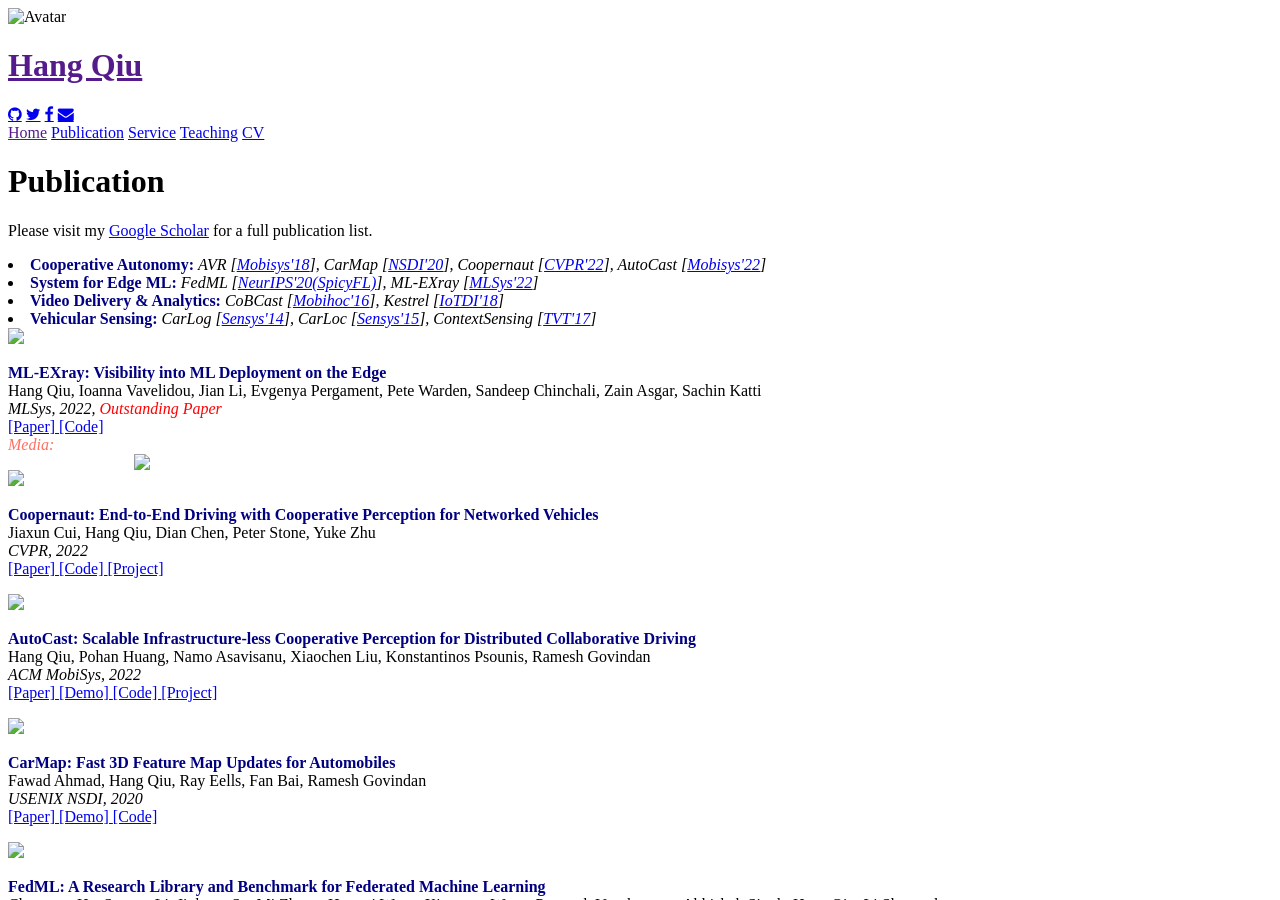
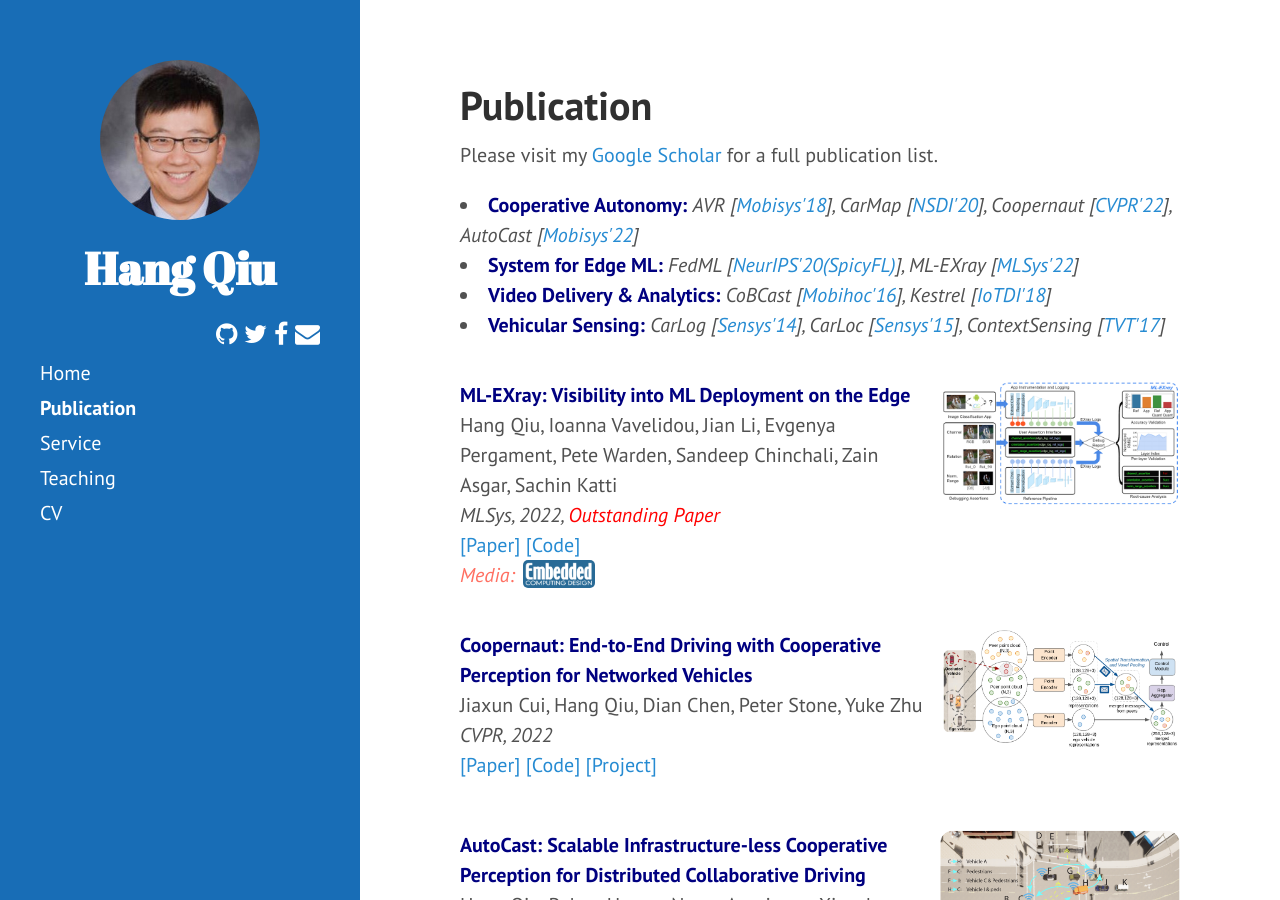
Before and after one commit to hangqiu/hangqiu.github.io, a Jekyll site: the page built from publication.html, in a window 1280 px wide and 900 px high. Built offline with Jekyll 4.4.1, drawn with Linux system fonts in a browser that asks for light colours; a style sheet for code colours, icons or effects is not loaded.

Commit message:
base url

```diff
--- a/404.html
+++ b/404.html
@@ -6,5 +6,5 @@
 
 <div class="page">
   <h1 class="page-title">404: Page not found</h1>
-  <p class="lead">Sorry, we've misplaced that URL or it's pointing to something that doesn't exist. <a href="{{ site.baseurl }}">Head back home</a> to try finding it again.</p>
+  <p class="lead">Sorry, we've misplaced that URL or it's pointing to something that doesn't exist. <a href="{{ site.baseurl }}/">Head back home</a> to try finding it again.</p>
 </div>
--- a/_config.yml
+++ b/_config.yml
@@ -10,7 +10,7 @@
 # Setup
 title:            Hang Qiu
 url:              https://hangqiu.github.io
-baseurl:          /
+baseurl:
 
 #author:
 #  name:           'Mark Otto'
--- a/_includes/head.html
+++ b/_includes/head.html
@@ -15,18 +15,18 @@
   </title>
 
   <!-- CSS -->
-  <link rel="stylesheet" href="{{ site.baseurl }}public/css/mine.css">
+  <link rel="stylesheet" href="{{ site.baseurl }}/public/css/mine.css">
   <link rel="stylesheet" href="https://cdnjs.cloudflare.com/ajax/libs/font-awesome/4.7.0/css/font-awesome.min.css">
   <link rel="stylesheet" href="https://cdn.jsdelivr.net/gh/jpswalsh/academicons@1/css/academicons.min.css">
 
-  <link rel="stylesheet" href="{{ site.baseurl }}public/css/poole.css">
-  <link rel="stylesheet" href="{{ site.baseurl }}public/css/syntax.css">
-  <link rel="stylesheet" href="{{ site.baseurl }}public/css/hyde.css">
+  <link rel="stylesheet" href="{{ site.baseurl }}/public/css/poole.css">
+  <link rel="stylesheet" href="{{ site.baseurl }}/public/css/syntax.css">
+  <link rel="stylesheet" href="{{ site.baseurl }}/public/css/hyde.css">
   <link rel="stylesheet" href="http://fonts.googleapis.com/css?family=PT+Sans:400,400italic,700|Abril+Fatface">
 
   <!-- Icons -->
-  <link rel="apple-touch-icon-precomposed" sizes="144x144" href="{{ site.baseurl }}public/apple-touch-icon-144-precomposed.png">
-                                 <link rel="shortcut icon" href="{{ site.baseurl }}public/favicon.ico">
+  <link rel="apple-touch-icon-precomposed" sizes="144x144" href="{{ site.baseurl }}/public/apple-touch-icon-144-precomposed.png">
+                                 <link rel="shortcut icon" href="{{ site.baseurl }}/public/favicon.ico">
 
   <!-- RSS -->
   <link rel="alternate" type="application/rss+xml" title="RSS" href="/atom.xml">
--- a/_includes/sidebar.html
+++ b/_includes/sidebar.html
@@ -1,9 +1,9 @@
 <div class="sidebar">
   <div class="container sidebar-sticky">
     <div class="sidebar-about">
-      <img src="{{ site.baseurl }}assets/HangQ.jpg" alt="Avatar" class="centeravatar">
+      <img src="{{ site.baseurl }}/assets/HangQ.jpg" alt="Avatar" class="centeravatar">
       <h1>
-        <a href="{{ site.baseurl }}">
+        <a href="{{ site.baseurl }}/">
           {{ site.title }}
         </a>
       </h1>
@@ -24,7 +24,7 @@
 
     <div></div>
     <nav class="sidebar-nav">
-      <a class="sidebar-nav-item{% if page.url == site.baseurl %} active{% endif %}" href="{{ site.baseurl }}">Home</a>
+      <a class="sidebar-nav-item{% if page.url == site.baseurl %} active{% endif %}" href="{{ site.baseurl }}/">Home</a>
 
       {% comment %}
         The code below dynamically generates a sidebar nav of pages with
@@ -35,11 +35,11 @@
       {% for node in pages_list %}
         {% if node.title != null %}
           {% if node.layout == "page" %}
-            <a class="sidebar-nav-item{% if page.url == node.url %} active{% endif %}" href="{{ site.baseurl }}{{ node.url }}">{{ node.title }}</a>
+            <a class="sidebar-nav-item{% if page.url == node.url %} active{% endif %}" href="{{ site.baseurl }}/{{ node.url }}">{{ node.title }}</a>
           {% endif %}
         {% endif %}
       {% endfor %}
-      <a class="sidebar-nav-item" href="{{ site.baseurl }}assets/Hang_Qiu_CV.pdf">CV</a>
+      <a class="sidebar-nav-item" href="{{ site.baseurl }}/assets/Hang_Qiu_CV.pdf">CV</a>
 <!--      <a class="sidebar-nav-item" href="{{ site.github.repo }}/archive/v{{ site.version }}.zip">Download</a>-->
 <!--      <a class="sidebar-nav-item" href="{{ site.github.repo }}">GitHub project</a>-->
     </nav>
--- a/publication.html
+++ b/publication.html
@@ -37,7 +37,7 @@
     <div class="pubwraper">
         {% if pub.img %}
             <div class="pubimg">
-                <img class="center" src="{{ site.baseurl }}assets/imgs/{{pub.img}}">
+                <img class="center" src="{{ site.baseurl }}/assets/imgs/{{pub.img}}">
             </div>
         {% endif %}
         <div class="pubentry">
@@ -91,7 +91,7 @@
     <div class="pubwraper">
         {% if pub.img %}
             <div class="pubimg">
-                <img class="center" src="{{ site.baseurl }}assets/imgs/{{pub.img}}">
+                <img class="center" src="{{ site.baseurl }}/assets/imgs/{{pub.img}}">
             </div>
         {% endif %}
         <div class="pubentry">
@@ -139,17 +139,17 @@
                 <div><span style="color:#FF6F61;"><em>Media: </em></span></div>
                 <div class="pubmedia">
                  <a href={{pub.mediaaurl}} target="_blank" role="button">
-                <img src="{{ site.baseurl }}assets/imgs/{{pub.mediaa}}" width="90%" align="right"></a>
+                <img src="{{ site.baseurl }}/assets/imgs/{{pub.mediaa}}" width="90%" align="right"></a>
                 </div>
                 {% if pub.mediab %}
                 <div class="pubmedia">
                  <a href={{pub.mediaburl}} target="_blank" role="button">
-                <img src="{{ site.baseurl }}assets/imgs/{{pub.mediab}}"  width="90%" align="right"></a>
+                <img src="{{ site.baseurl }}/assets/imgs/{{pub.mediab}}"  width="90%" align="right"></a>
                 {% endif %}
                 {% if pub.mediac %}
                 <div class="pubmedia">
                  <a href={{pub.mediacurl}} target="_blank" role="button">
-                <img src="{{ site.baseurl }}assets/imgs/{{pub.mediac}}"  width="90%" align="right"></a>
+                <img src="{{ site.baseurl }}/assets/imgs/{{pub.mediac}}"  width="90%" align="right"></a>
                 {% endif %}
                 {% endif %}
             </div>
```
